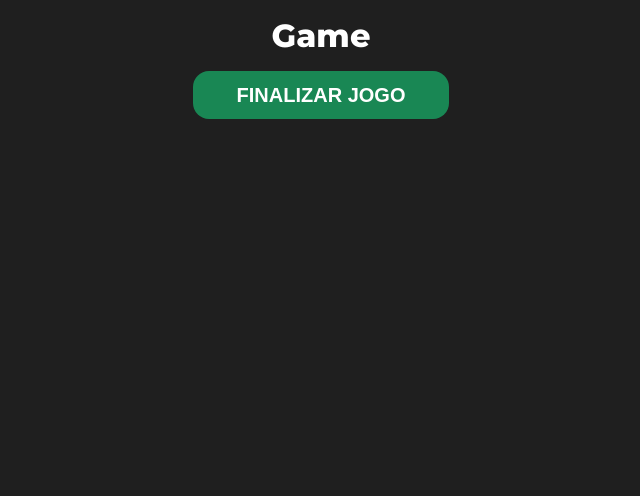
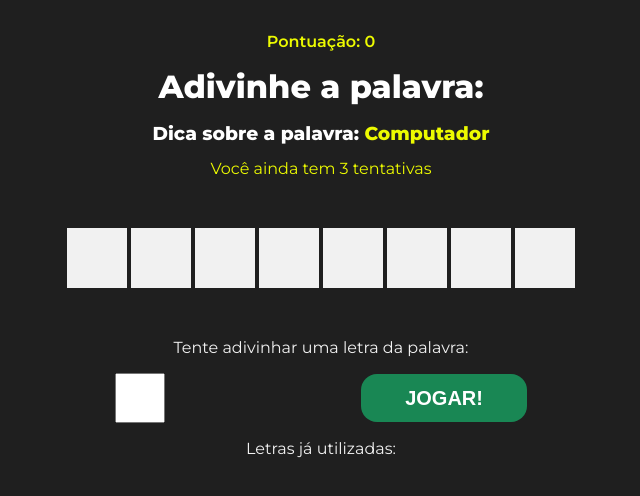
Before and after one commit to gustavojung23/Fundamentos-React, a React (Create React App) app in the folder project-secret-word/: page / in a window 1280 px wide. Both pictures are taken after a click on the button "COMEÇAR". Shown: the top 496 px of the page, without its empty margins (319-959 px from the left). Built offline with nearby package versions, Linux system fonts and the light colour scheme.

Commit message:
add functions in app.js and game.jsx

```diff
--- a/project-secret-word/src/App.js
+++ b/project-secret-word/src/App.js
@@ -31,6 +31,12 @@ function App() {
   const [pickedWords, setPickWords] = useState("");
   const [pickedCategory, setPickedCategory] = useState("");
   const [letter, setLetter] = useState([]);
+  const [guessedLetters, setGuessedLetters] = useState([]);
+  const [wrongLetters, setWrongLetters] = useState([]);
+  const [guesses, setGuesses] = useState(3);
+  const [score, setScore] = useState(0);
+
+
 
   const pickWordAndCategory = () => {
 
@@ -53,7 +59,7 @@ function App() {
     //create array of letter
     let wordLetters = word.split("");
     wordLetters = wordLetters.map((lower) => lower.toLowerCase());
-    console.log(wordLetters);
+    //console.log(wordLetters);
 
     //states
     setPickWords(word);
@@ -64,8 +70,8 @@ function App() {
   };
 
   //process letter input
-  const verifyLetter = () => {
-    setGameStage(stages[2].name);
+  const verifyLetter = (word) => {
+    console.log(word)
   };
 
   const retryGame = () => {
@@ -75,7 +81,14 @@ function App() {
   return (
     <div className="App">
       {gameStage === "start" && <StartScreen startGame={startGame} />}
-      {gameStage === "game" && <Game verifyLetter={verifyLetter} />}
+      {gameStage === "game" && <Game verifyLetter={verifyLetter}
+        pickedWords={pickedWords}
+        pickedCategory={pickedCategory}
+        letter={letter}
+        guessedLetters={guessedLetters}
+        wrongLetters={wrongLetters}
+        guesses={guesses}
+        score={score} />}
       {gameStage === "end" && <GameOver retry={retryGame} />}
     </div>
   );
--- a/project-secret-word/src/components/Game/Game.css
+++ b/project-secret-word/src/components/Game/Game.css
@@ -1,4 +1,68 @@
+.game{
+    margin-top: 2rem;
+}
 .game h1{
     margin-top: 1rem;
     margin-bottom: 1rem;
 }
+
+.top{
+    color: #fff;
+}
+.top span{
+    color: #ecfa00;
+}
+
+.points span{
+    font-weight: 600;
+    color: #ecfa00;
+}
+
+.tip{
+    margin-top: 0.875rem;
+    color: #ecfa00;
+}
+
+.wordContainer{
+    margin: 1.5rem;
+    padding: 1.5rem;
+    display: flex;
+}
+
+.letter, .blankSquare{
+    font-size: 2rem;
+    border: 2px solid #1f1f1f;
+    background-color: #f1f1f1;
+    height: 64px;
+    width: 64px;
+    text-transform: uppercase;
+    display: flex;
+    align-items: center;
+    justify-content: center;
+}
+
+.letterContainer p,
+.wrongLetterContainer p{
+    font-size: 1rem;
+    color: #f1f1f1;
+    margin-bottom: 1rem;
+}
+
+.letterContainer form{
+    display: flex;
+    align-items: center;
+    justify-content: space-around;
+}
+.letterContainer input{
+    height: 50px;
+    width: 50px;
+
+}
+
+.wrongLetterContainer{
+    margin-top: 1rem;
+}
+.wrongLetterContainer span{
+    color: #ecfa00;
+    text-transform: uppercase;
+}
--- a/project-secret-word/src/components/Game/Game.jsx
+++ b/project-secret-word/src/components/Game/Game.jsx
@@ -1,10 +1,59 @@
+import { useState, useRef } from "react";
 import "./Game.css";
 
-const Game = ({ verifyLetter }) => {
+const Game = ({ verifyLetter, pickedWords, pickedCategory, letter, guessedLetters, wrongLetters, guesses, score }) => {
+
+  const [word, setWord] = useState("");
+  const wordInputref = useRef(null);
+
+  const handleSubmit = (e) => {
+    e.preventDefault();
+
+    verifyLetter(word);
+
+    setWord("");
+
+    wordInputref.current.focus();
+  }
+
   return (
     <div className="game">
-        <h1>Game</h1>
-        <button onClick={verifyLetter}>Finalizar Jogo</button>
+      <p className="points">
+        <span>Pontuação: {score}</span>
+      </p>
+
+      <h1>Adivinhe a palavra:</h1>
+
+      <h3 className="top">
+        Dica sobre a palavra: <span>{pickedCategory}</span>
+      </h3>
+      <p className="tip">Você ainda tem {guesses} tentativas</p>
+
+      <div className="wordContainer">
+        {letter.map((letter, i) => (
+          guessedLetters.includes(letter) ? (
+            <span key={i} className="letter">{letter}</span>
+          ) : (
+            <span key={i} className="blankSquare"></span>
+            )
+        ))}
+      </div>
+
+      <div className="letterContainer">
+        <p>Tente adivinhar uma letra da palavra:</p>
+        <form onSubmit={handleSubmit}>
+          <input type="text" name="letter" maxLength="1" required onChange={(e) => setWord(e.target.value)} value={word} ref={wordInputref} />
+          <button>Jogar!</button>
+        </form>
+      </div>
+
+      <div className="wrongLetterContainer">
+        <p>Letras já utilizadas:</p>
+        {wrongLetters.map((letter, i ) => (
+          <span key={i}>{letter}, </span>
+        ))}
+      </div>
+
     </div>
   )
 }
```
